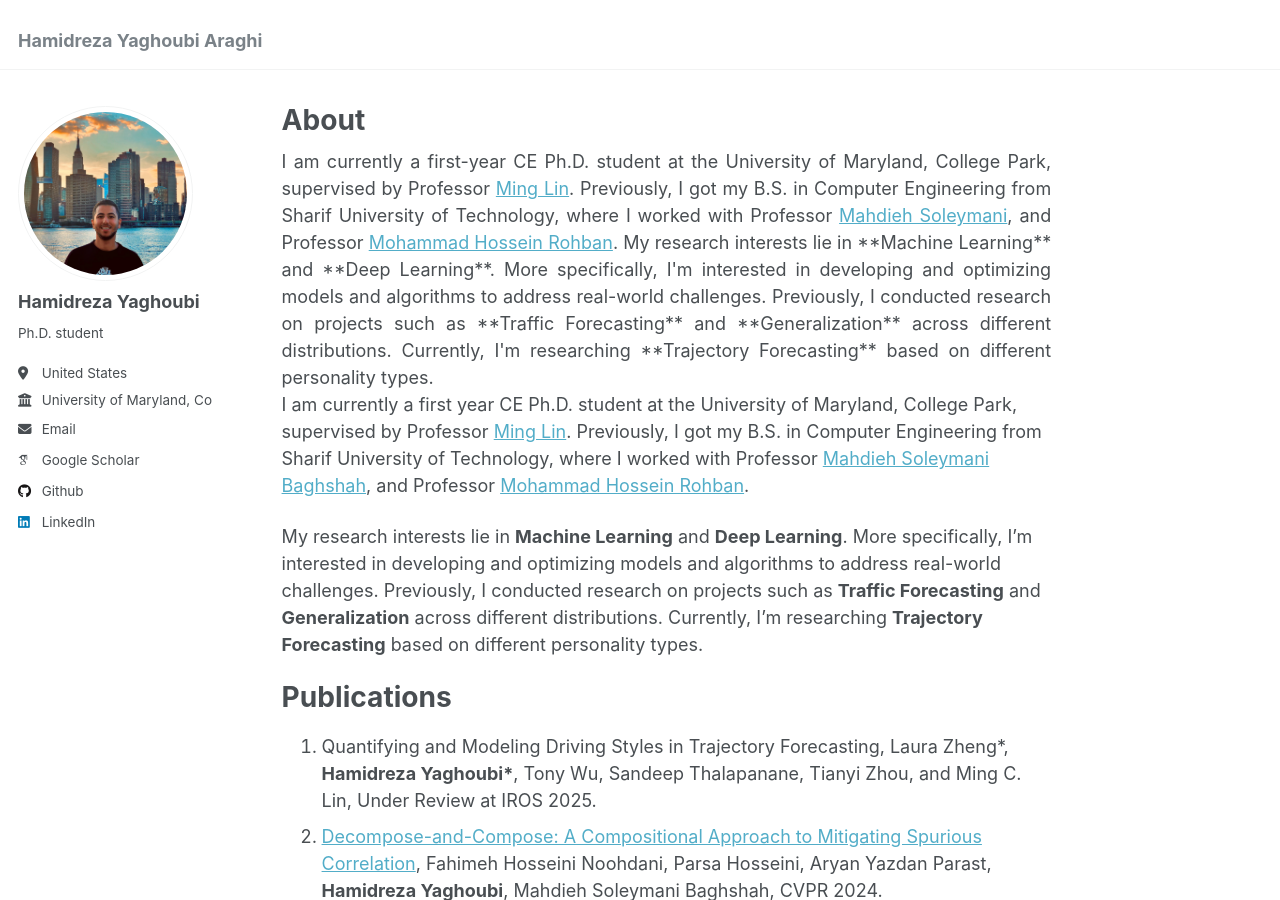
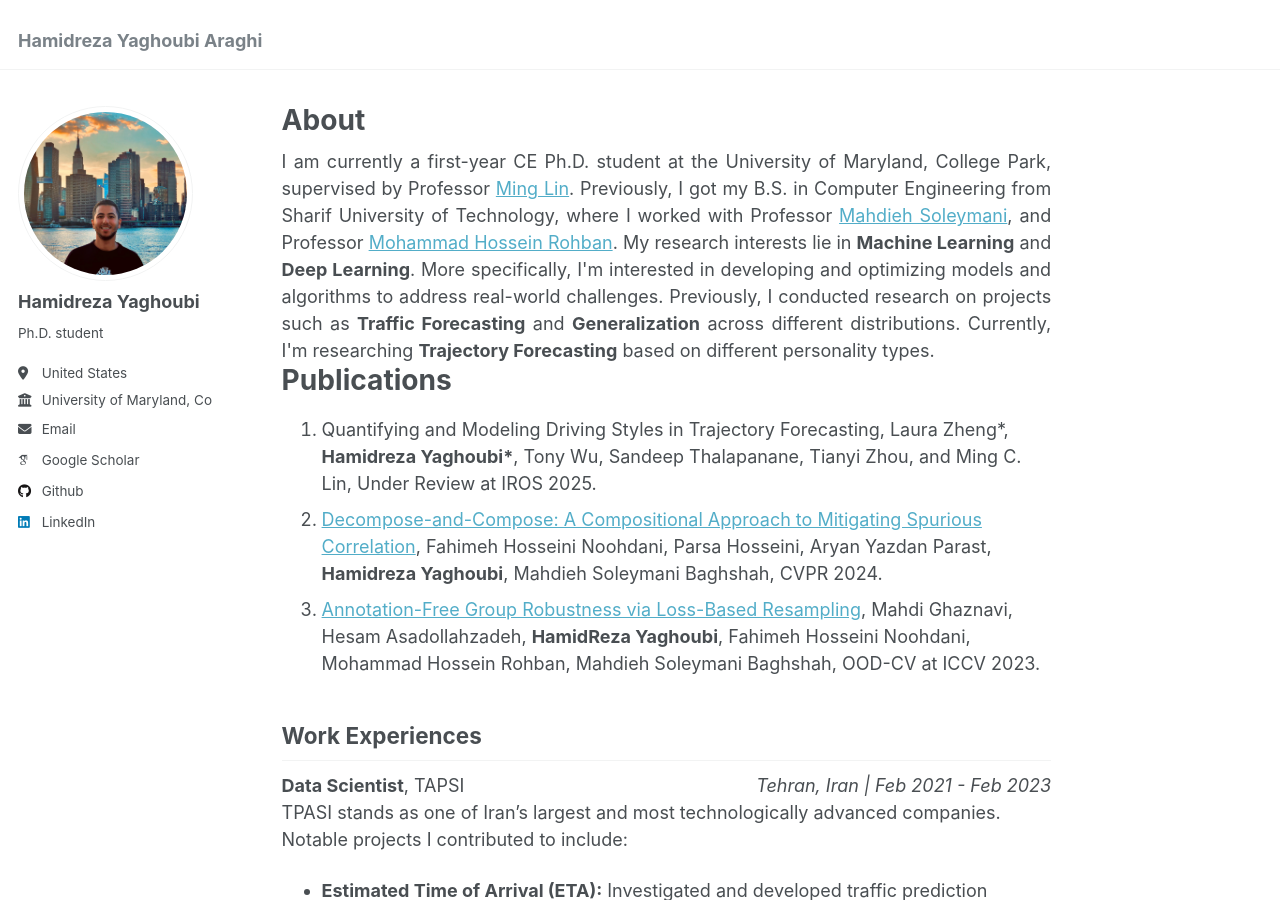
Before and after one commit to HamidrezaYaghoubi/HamidrezaYaghoubi.github.io, a Jekyll site: the page built from _pages/about.md, in a window 1280 px wide and 900 px high. Built offline with Jekyll 4.4.1, drawn with Linux system fonts in a browser that asks for light colours; some web fonts are replaced.

Commit message:
Update about.md

```diff
--- a/_pages/about.md
+++ b/_pages/about.md
@@ -9,12 +9,8 @@
 <div style="text-align: justify;">
 I am currently a first-year CE Ph.D. student at the University of Maryland, College Park, supervised by Professor <a href="https://www.cs.umd.edu/~lin/" target="_blank">Ming Lin</a>. Previously, I got my B.S. in Computer Engineering from Sharif University of Technology, where I worked with Professor <a href="https://sharif.edu/~soleymani/" target="_blank">Mahdieh Soleymani</a>, and Professor <a href="https://sharif.edu/~rohban/index.html" target="_blank">Mohammad Hossein Rohban</a>.
 
-My research interests lie in **Machine Learning** and **Deep Learning**. More specifically, I'm interested in developing and optimizing models and algorithms to address real-world challenges. Previously, I conducted research on projects such as **Traffic Forecasting** and **Generalization** across different distributions. Currently, I'm researching **Trajectory Forecasting** based on different personality types.
+My research interests lie in <strong>Machine Learning</strong> and <strong>Deep Learning</strong>. More specifically, I'm interested in developing and optimizing models and algorithms to address real-world challenges. Previously, I conducted research on projects such as <strong>Traffic Forecasting</strong> and <strong>Generalization</strong> across different distributions. Currently, I'm researching  <strong>Trajectory Forecasting</strong> based on different personality types.
 </div>
-
-I am currently a first year CE Ph.D. student at the University of Maryland, College Park, supervised by Professor [Ming Lin](https://www.cs.umd.edu/~lin/). Previously, I got my B.S. in Computer Engineering from Sharif University of Technology, where I worked with Professor [Mahdieh Soleymani Baghshah](https://sharif.edu/~soleymani/), and Professor [Mohammad Hossein Rohban](https://sharif.edu/~rohban/index.html).
-
-My research interests lie in **Machine Learning** and **Deep Learning**. More specifically, I'm interested in developing and optimizing models and algorithms to address real-world challenges. Previously, I conducted research on projects such as **Traffic Forecasting** and **Generalization** across different distributions. Currently, I'm researching **Trajectory Forecasting** based on different personality types.
 
 Publications
 ======
```
